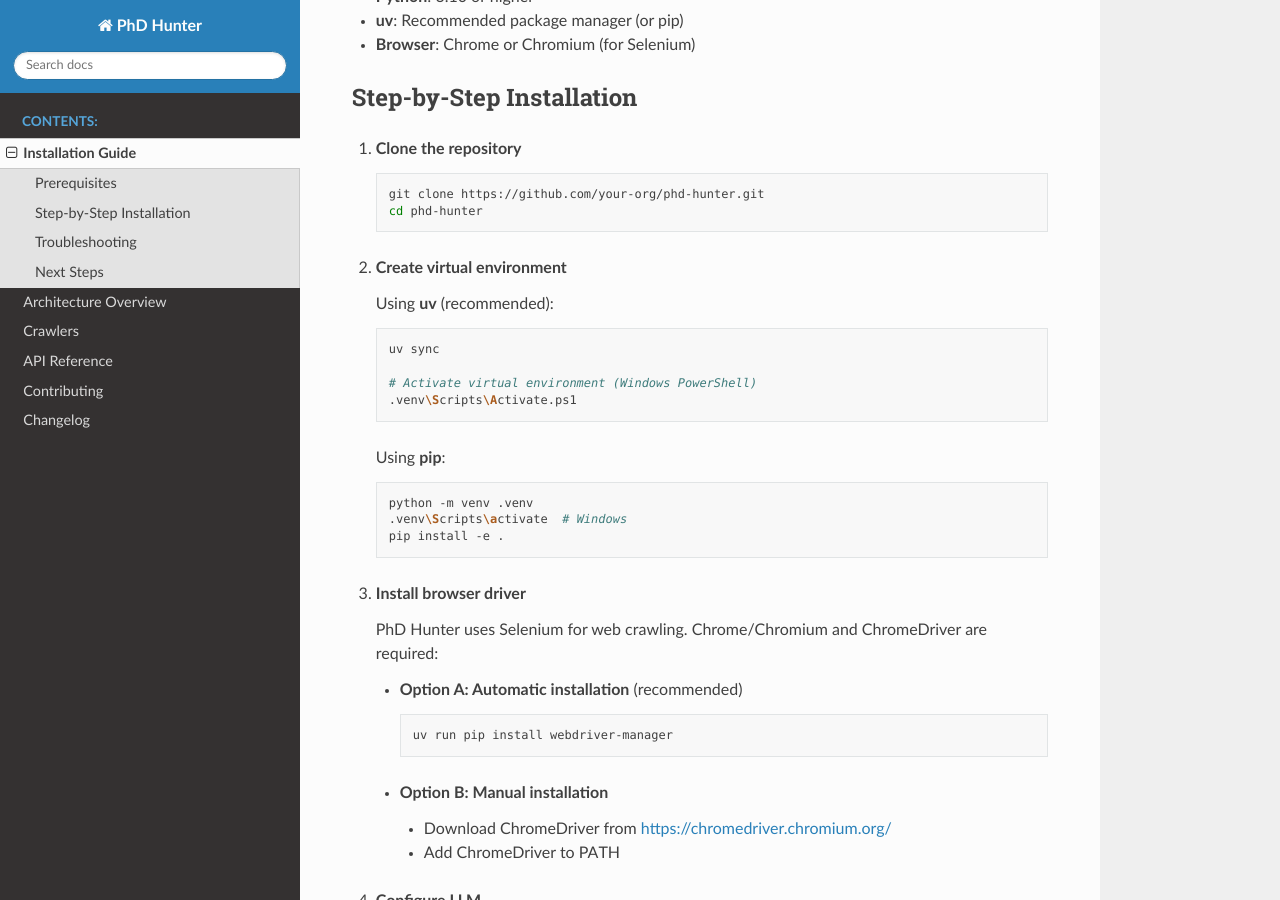
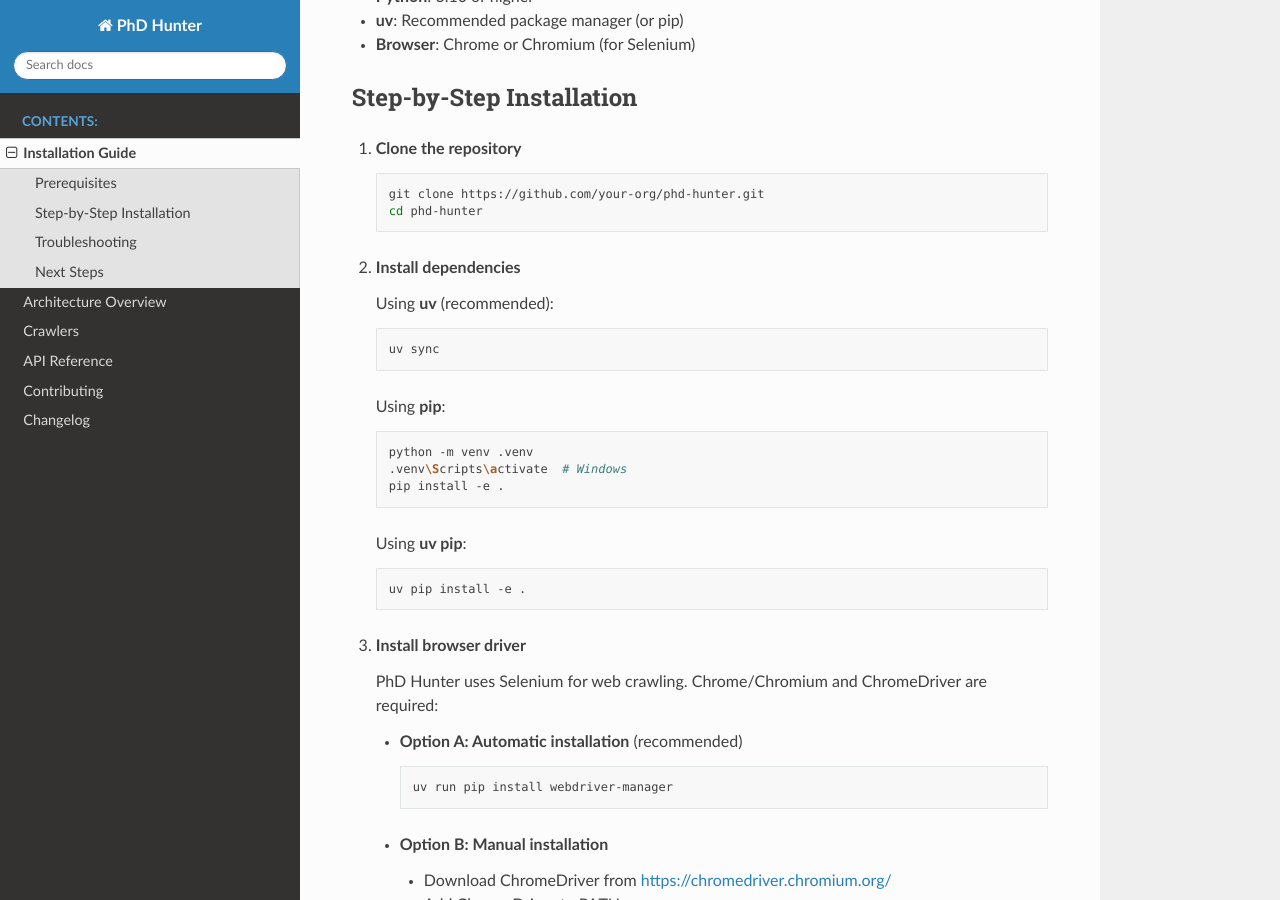
Before and after one commit to nameistzzhang/phd_hunter, a Sphinx documentation site: the page built from docs/source/installation.rst, in a window 1280 px wide and 900 px high, scrolled down 279 px. Built offline with Sphinx 7.4.7 and the Read the Docs theme 3.1.0, drawn with Linux system fonts in a browser that asks for light colours.

Commit message:
fix: add missing pypdf2 dependency, update README/docs for Windows
- Add pypdf2>=3.0.0 to pyproject.toml dependencies
- Add pip install -e . / uv pip install -e . instructions to README
- Fix PYTHONPATH=src command for Windows compatibility (CMD + PowerShell)
- Update docs/source/index.rst and installation.rst with same fixes

Co-Authored-By: Claude Opus 4.6 <noreply@anthropic.com>

```diff
--- a/docs/source/installation.rst
+++ b/docs/source/installation.rst
@@ -20,16 +20,13 @@ Step-by-Step Installation
       git clone https://github.com/your-org/phd-hunter.git
       cd phd-hunter
 
-2. **Create virtual environment**
+2. **Install dependencies**
 
    Using **uv** (recommended):
 
    .. code-block:: bash
 
       uv sync
-
-      # Activate virtual environment (Windows PowerShell)
-      .venv\Scripts\Activate.ps1
 
    Using **pip**:
 
@@ -38,6 +35,12 @@ Step-by-Step Installation
       python -m venv .venv
       .venv\Scripts\activate  # Windows
       pip install -e .
+
+   Using **uv pip**:
+
+   .. code-block:: bash
+
+      uv pip install -e .
 
 3. **Install browser driver**
 
--- a/pyproject.toml
+++ b/pyproject.toml
@@ -37,6 +37,7 @@ dependencies = [
     "jinja2>=3.1.0",
     "tqdm>=4.66.0",
     "flask>=3.0.0",
+    "pypdf2>=3.0.0",
 ]
 
 [project.optional-dependencies]
```
Also changed, not shown: README.md (+12 -2 lines), docs/source/index.rst (+7 -1 lines), 1 other file.
